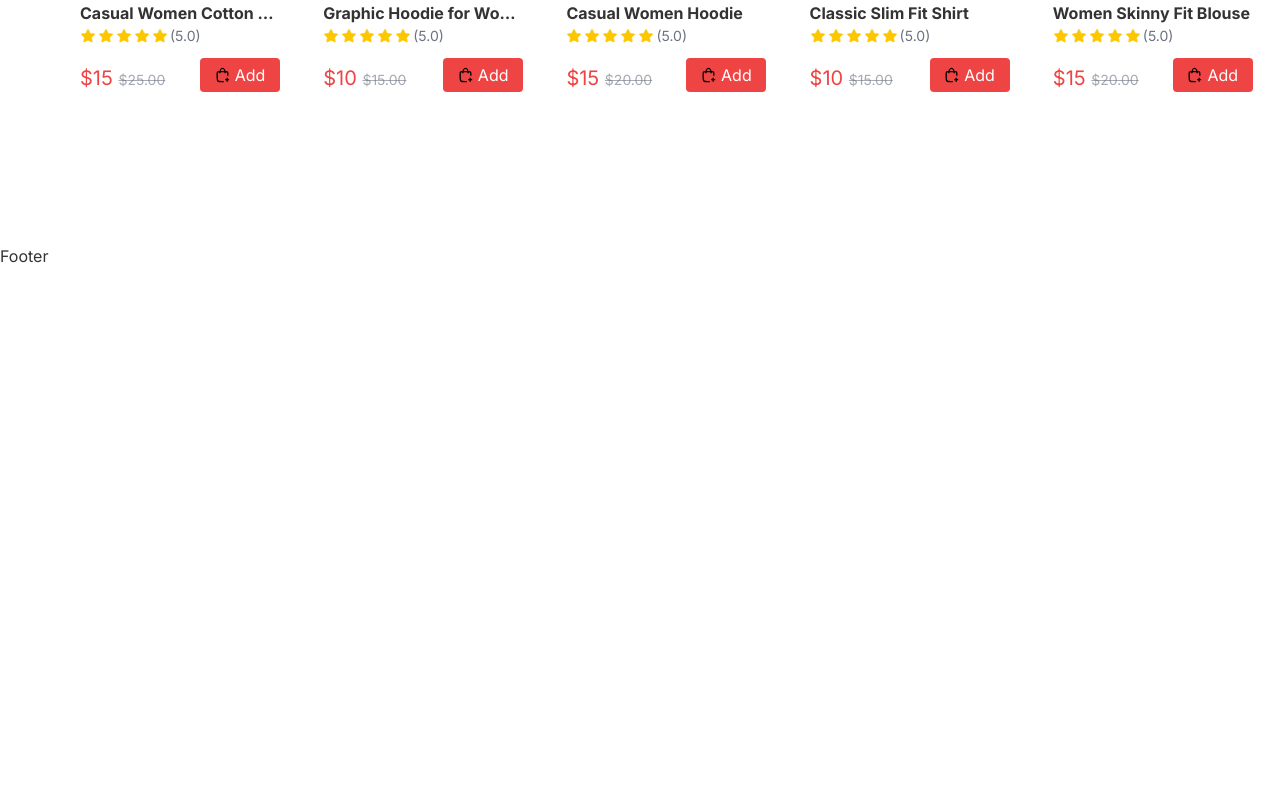
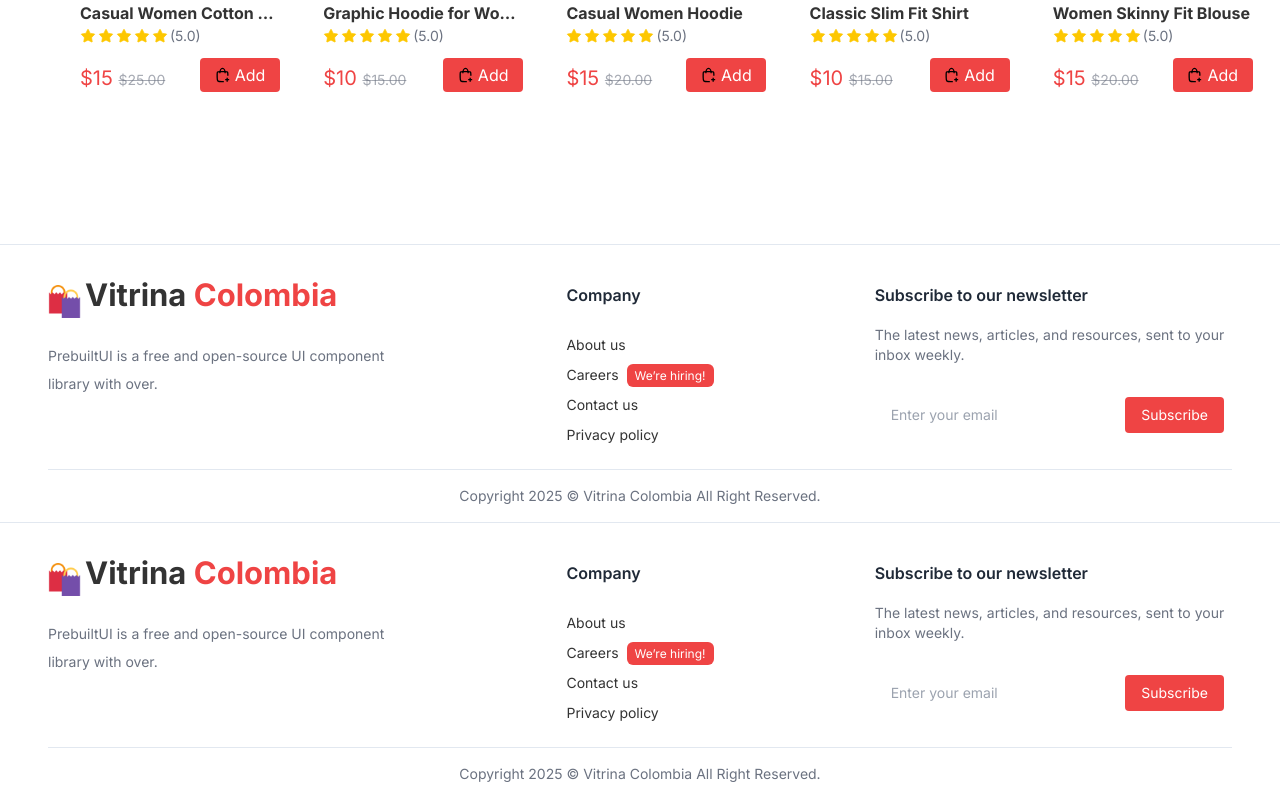
Before and after one commit to betodesarrollador/React, a React (Vite) app: page / in a window 1280 px wide. Shown: the part 2308-3108 px from the top of the page. Before the commit the page ends 2576 px from the top, so only its background shows below. Built offline with nearby package versions, Linux system fonts and the light colour scheme.

Commit message:
Footer hecho

```diff
--- a/src/Home.jsx
+++ b/src/Home.jsx
@@ -3,6 +3,7 @@ import Hero from './components/Hero';
 import NewArrivals from './components/NewArrivals';
 import Banner from './components/Banner';
 import PopularProducts from './components/PopularProducts';
+import Footer from './components/Footer';
 
 export default function Home() {
   return (
@@ -13,8 +14,10 @@ export default function Home() {
       <NewArrivals />
        {/* Banner */}
       <Banner />
-       {/* Banner */}
+       {/* PopularProducts */}
       <PopularProducts />
+      {/* Footer */}
+      <Footer />
     </>
   );
 }
--- a/src/components/Footer.jsx
+++ b/src/components/Footer.jsx
@@ -1,9 +1,82 @@
-import React from 'react'
+import React from "react";
+import { Link } from "react-router";
+import Logo from "../assets/logo.png";
 
 const Footer = () => {
   return (
-    <div>Footer</div>
-  )
-}
+    <footer className="max-padd-container text-sm pt-10 border-t border-slate-200 ">
+      <div className="grid grid-cols-1 sm:grid-cols-2 lg:grid-cols-3 gap-14">
+        <div className="sm:col-span-2 lg:col-span-1">
+           {/* Logo */}
+      <Link href={"/"} className="flex gap-1">
+        <img src={Logo} height={33} width={33} alt="logo" />
+        <h3 className="text-2x1">
+          Vitrina<span className="text-destructive font-bold"> Colombia</span>
+        </h3>
+      </Link>
 
-export default Footer
+          <p className="text-sm/7 mt-6">
+            PrebuiltUI is a free and open-source UI component library with over.
+          </p>
+        </div>
+
+        <div className="flex flex-col lg:items-center lg:justify-center">
+          <div className="flex flex-col text-sm space-y-2.5">
+            <h4 className="font-semibold mb-5 text-gray-800">Company</h4>
+
+            <a className="hover:text-slate-600 transition" href="#">
+              About us
+            </a>
+
+            <a className="hover:text-slate-600 transition" href="#">
+              Careers
+              <span className="text-xs text-white bg-destructive rounded-md ml-2 px-2 py-1">
+                We’re hiring!
+              </span>
+            </a>
+
+            <a className="hover:text-slate-600 transition" href="#">
+              Contact us
+            </a>
+
+            <a className="hover:text-slate-600 transition" href="#">
+              Privacy policy
+            </a>
+          </div>
+        </div>
+
+        <div>
+          <h4 className="font-semibold text-gray-800 mb-5">
+            Subscribe to our newsletter
+          </h4>
+
+          <div className="text-sm space-y-6 max-w-sm">
+            <p>
+              The latest news, articles, and resources, sent to your inbox
+              weekly.
+            </p>
+
+            <div className="flex items-center justify-center gap-2 p-2 rounded-md bg-white">
+              <input
+                className="focus:ring-2 ring-destructive outline-none w-full max-w-64 py-2 rounded px-2"
+                type="email"
+                placeholder="Enter your email"
+              />
+
+              <button className="bg-destructive px-4 py-2 text-white rounded">
+                Subscribe
+              </button>
+            </div>
+          </div>
+        </div>
+      </div>
+
+      <p className="py-4 text-center border-t mt-6 border-slate-200">
+        Copyright {new Date().getFullYear()} © <a href="https://vitrinacolombia.com.co">Vitrina Colombia</a> All
+        Right Reserved.
+      </p>
+    </footer>
+  );
+};
+
+export default Footer;
```
